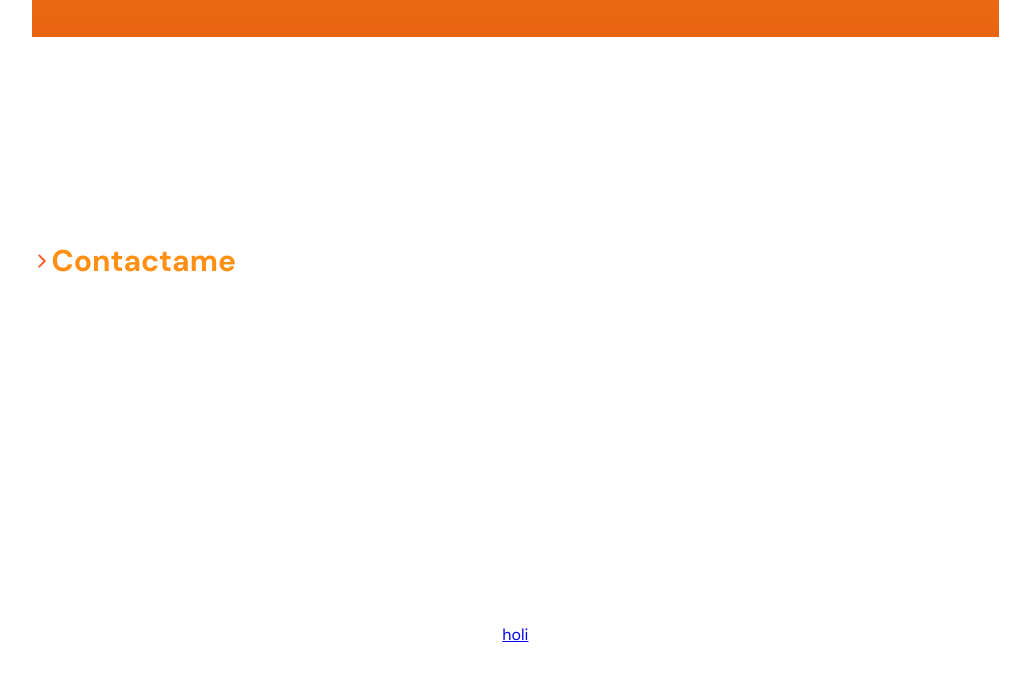
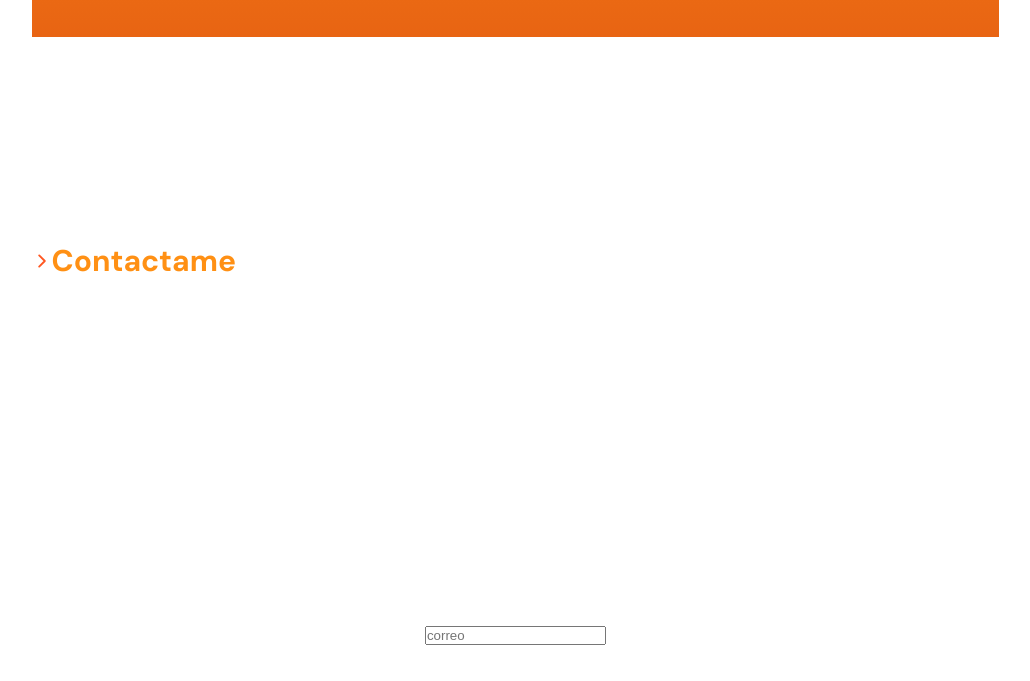
Before and after one commit to Dark-Gtr/portafolio, a website: page index.html in a window 1280 px wide. Shown: the part 2363-3044 px from the top of the page, without its empty margins (227-1257 px from the left). Drawn offline with nearby package versions, Linux system fonts and the light colour scheme.

Commit message:
agrege la estructura de formulario

```diff
--- a/index.html
+++ b/index.html
@@ -179,7 +179,11 @@
             <div class="section__title--portfolio section__title">
                 <ion-icon name="chevron-forward-outline" class="icon__arrow--right"></ion-icon><h2>Contactame</h2>
             </div>
-            <a href="mailto:dark.gtn@gmail.com">holi</a>
+            <form action="post" class="contact-form">
+                <label for="">
+                    <input type="text" id="" placeholder="correo">
+                </label>
+            </form>
         </section>
 
     </main>
```
